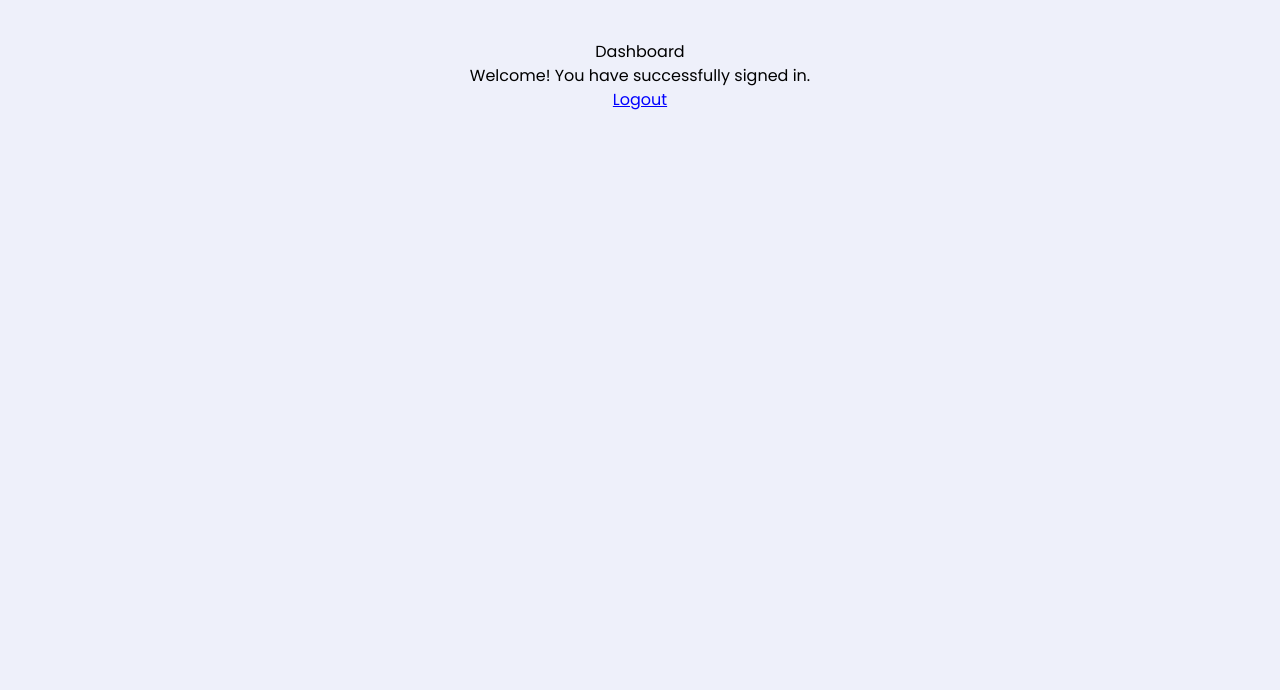
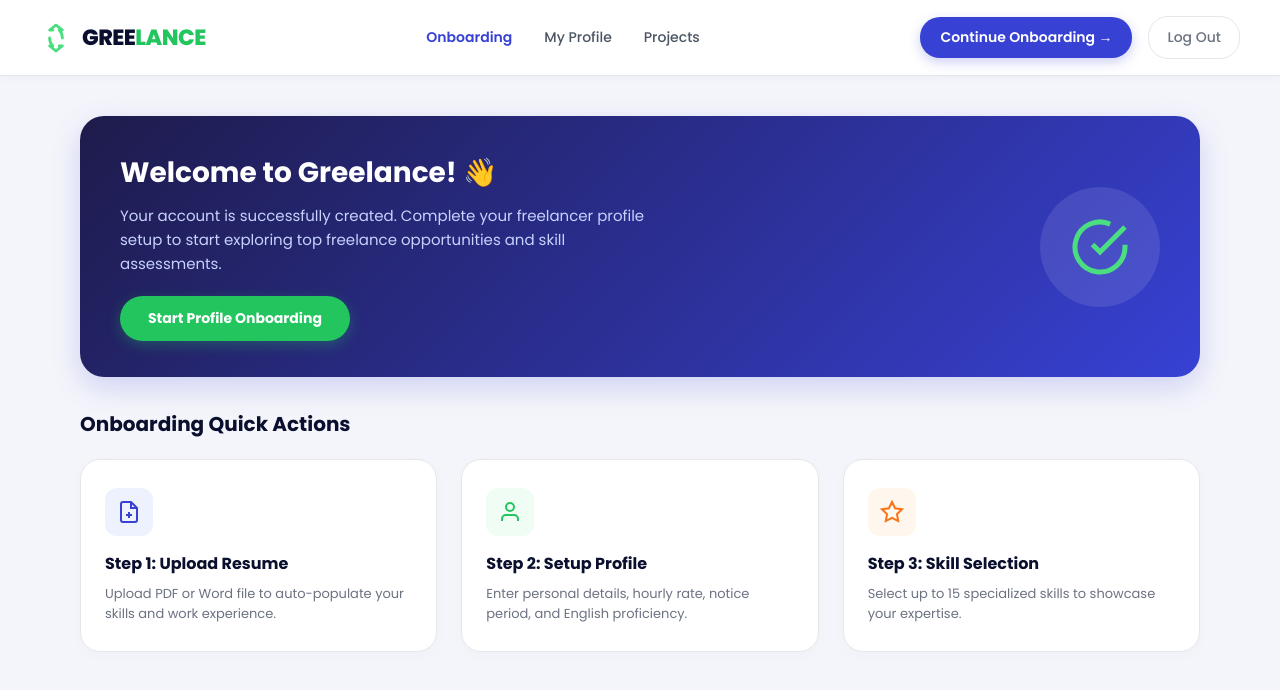
Before and after one commit to Mominkhalid045-debug/greelance-login, a React (Vite) app: page /dashboard in a window 1280 px wide. Shown: the top 690 px of the page. Built offline with nearby package versions, Linux system fonts and the light colour scheme.

Commit message:
Fix dashboard view and direct sign in redirect to onboarding flow

```diff
--- a/src/pages/Dashboard.jsx
+++ b/src/pages/Dashboard.jsx
@@ -1,12 +1,169 @@
-import React from 'react';
-import { Link } from 'react-router-dom';
+import { useNavigate, Link } from 'react-router-dom';
 
 export default function Dashboard() {
+  const navigate = useNavigate();
+
   return (
-    <div style={{ padding: '40px', textAlign: 'center', fontFamily: 'Poppins, sans-serif' }}>
-      <h1>Dashboard</h1>
-      <p>Welcome! You have successfully signed in.</p>
-      <Link to='/login' style={{ color: 'blue', textDecoration: 'underline' }}>Logout</Link>
+    <div style={{ width: '100vw', minHeight: '100vh', background: '#F4F5FB', fontFamily: "'Poppins', sans-serif", color: '#0A0F2E', display: 'flex', flexDirection: 'column' }}>
+
+      {/* Top Navbar */}
+      <header style={{ background: '#FFFFFF', borderBottom: '1px solid #E5E7EB', padding: '16px 40px', display: 'flex', alignItems: 'center', justifyContent: 'space-between', boxShadow: '0 2px 8px rgba(0,0,0,0.03)' }}>
+
+        {/* Brand Logo */}
+        <div style={{ display: 'flex', alignItems: 'center', gap: '10px', cursor: 'pointer' }} onClick={() => navigate('/')}>
+          <svg width="32" height="32" viewBox="0 0 40 40" fill="none">
+            <path d="M20 4 L28 10 L24 10 C24 10 28 14 28 20" stroke="#4ADE80" strokeWidth="3.5" strokeLinecap="round" strokeLinejoin="round" fill="none" />
+            <path d="M20 4 L12 10 L16 10" stroke="#4ADE80" strokeWidth="3.5" strokeLinecap="round" strokeLinejoin="round" fill="none" />
+            <path d="M20 36 L12 30 L16 30 C16 30 12 26 12 20" stroke="#4ADE80" strokeWidth="3.5" strokeLinecap="round" strokeLinejoin="round" fill="none" />
+            <path d="M20 36 L28 30 L24 30" stroke="#4ADE80" strokeWidth="3.5" strokeLinecap="round" strokeLinejoin="round" fill="none" />
+          </svg>
+          <span style={{ fontSize: '22px', fontWeight: 800, letterSpacing: '-0.5px' }}>
+            <span style={{ color: '#0A0F2E' }}>GREE</span>
+            <span style={{ color: '#22C55E' }}>LANCE</span>
+          </span>
+        </div>
+
+        {/* Navigation items */}
+        <nav style={{ display: 'flex', alignItems: 'center', gap: '32px' }}>
+          <Link to="/form" style={{ color: '#3741D4', fontWeight: 600, textDecoration: 'none', fontSize: '14px' }}>Onboarding</Link>
+          <Link to="/setup-profile" style={{ color: '#4B5563', fontWeight: 500, textDecoration: 'none', fontSize: '14px' }}>My Profile</Link>
+          <Link to="/dashboard" style={{ color: '#4B5563', fontWeight: 500, textDecoration: 'none', fontSize: '14px' }}>Projects</Link>
+        </nav>
+
+        {/* Profile / Logout action */}
+        <div style={{ display: 'flex', alignItems: 'center', gap: '16px' }}>
+          <button
+            onClick={() => navigate('/form')}
+            style={{
+              background: '#3741D4',
+              color: '#FFFFFF',
+              border: 'none',
+              borderRadius: '20px',
+              padding: '10px 20px',
+              fontWeight: 600,
+              fontSize: '14px',
+              cursor: 'pointer',
+              boxShadow: '0 4px 12px rgba(55,65,212,0.25)'
+            }}
+          >
+            Continue Onboarding →
+          </button>
+          <button
+            onClick={() => navigate('/login')}
+            style={{
+              background: 'transparent',
+              color: '#6B7280',
+              border: '1px solid #E5E7EB',
+              borderRadius: '20px',
+              padding: '10px 18px',
+              fontWeight: 500,
+              fontSize: '14px',
+              cursor: 'pointer'
+            }}
+          >
+            Log Out
+          </button>
+        </div>
+
+      </header>
+
+      {/* Main Content Area */}
+      <main style={{ flex: 1, padding: '40px', maxWidth: '1200px', margin: '0 auto', width: '100%', boxSizing: 'border-box' }}>
+
+        {/* Welcome Banner */}
+        <div style={{ background: 'linear-gradient(135deg, #1E1B4B 0%, #3741D4 100%)', borderRadius: '24px', padding: '36px 40px', color: '#FFFFFF', display: 'flex', alignItems: 'center', justifyContent: 'space-between', boxShadow: '0 10px 30px rgba(55,65,212,0.2)', marginBottom: '32px' }}>
+          <div>
+            <h1 style={{ fontSize: '28px', fontWeight: 700, margin: '0 0 10px 0' }}>Welcome to Greelance! 👋</h1>
+            <p style={{ fontSize: '15px', color: '#C7D2FE', margin: '0 0 20px 0', maxWidth: '540px', lineHeight: '1.6' }}>
+              Your account is successfully created. Complete your freelancer profile setup to start exploring top freelance opportunities and skill assessments.
+            </p>
+            <div style={{ display: 'flex', gap: '16px' }}>
+              <button
+                onClick={() => navigate('/form')}
+                style={{
+                  background: '#22C55E',
+                  color: '#FFFFFF',
+                  border: 'none',
+                  borderRadius: '24px',
+                  padding: '12px 28px',
+                  fontWeight: 700,
+                  fontSize: '14px',
+                  cursor: 'pointer',
+                  boxShadow: '0 4px 14px rgba(34,197,94,0.3)'
+                }}
+              >
+                Start Profile Onboarding
+              </button>
+            </div>
+          </div>
+          <div style={{ width: '120px', height: '120px', background: 'rgba(255,255,255,0.1)', borderRadius: '60px', display: 'flex', alignItems: 'center', justifyContent: 'center' }}>
+            <svg width="60" height="60" viewBox="0 0 24 24" fill="none" stroke="#4ADE80" strokeWidth="2">
+              <path d="M22 11.08V12a10 10 0 1 1-5.93-9.14" />
+              <polyline points="22 4 12 14.01 9 11.01" />
+            </svg>
+          </div>
+        </div>
+
+        {/* Quick Actions Grid */}
+        <h2 style={{ fontSize: '20px', fontWeight: 700, marginBottom: '20px', color: '#0A0F2E' }}>Onboarding Quick Actions</h2>
+
+        <div style={{ display: 'grid', gridTemplateColumns: 'repeat(auto-fit, minmax(260px, 1fr))', gap: '24px', marginBottom: '40px' }}>
+
+          {/* Card 1: Resume Upload */}
+          <div
+            onClick={() => navigate('/form')}
+            style={{ background: '#FFFFFF', borderRadius: '20px', padding: '28px 24px', border: '1px solid #E5E7EB', cursor: 'pointer', transition: 'transform 0.2s, box-shadow 0.2s', boxShadow: '0 4px 16px rgba(0,0,0,0.02)' }}
+            onMouseEnter={(e) => { e.currentTarget.style.transform = 'translateY(-4px)'; e.currentTarget.style.boxShadow = '0 12px 24px rgba(0,0,0,0.08)'; }}
+            onMouseLeave={(e) => { e.currentTarget.style.transform = 'translateY(0)'; e.currentTarget.style.boxShadow = '0 4px 16px rgba(0,0,0,0.02)'; }}
+          >
+            <div style={{ width: '48px', height: '48px', borderRadius: '12px', background: '#EEF2FF', display: 'flex', alignItems: 'center', justifyContent: 'center', marginBottom: '16px' }}>
+              <svg width="24" height="24" viewBox="0 0 24 24" fill="none" stroke="#3741D4" strokeWidth="2">
+                <path d="M14 2H6a2 2 0 0 0-2 2v16a2 2 0 0 0 2 2h12a2 2 0 0 0 2-2V8z" />
+                <polyline points="14 2 14 8 20 8" />
+                <line x1="12" y1="18" x2="12" y2="12" />
+                <line x1="9" y1="15" x2="15" y2="15" />
+              </svg>
+            </div>
+            <h3 style={{ fontSize: '16px', fontWeight: 700, margin: '0 0 8px 0' }}>Step 1: Upload Resume</h3>
+            <p style={{ fontSize: '13px', color: '#6B7280', margin: 0, lineHeight: 1.5 }}>Upload PDF or Word file to auto-populate your skills and work experience.</p>
+          </div>
+
+          {/* Card 2: Setup Profile */}
+          <div
+            onClick={() => navigate('/setup-profile')}
+            style={{ background: '#FFFFFF', borderRadius: '20px', padding: '28px 24px', border: '1px solid #E5E7EB', cursor: 'pointer', transition: 'transform 0.2s, box-shadow 0.2s', boxShadow: '0 4px 16px rgba(0,0,0,0.02)' }}
+            onMouseEnter={(e) => { e.currentTarget.style.transform = 'translateY(-4px)'; e.currentTarget.style.boxShadow = '0 12px 24px rgba(0,0,0,0.08)'; }}
+            onMouseLeave={(e) => { e.currentTarget.style.transform = 'translateY(0)'; e.currentTarget.style.boxShadow = '0 4px 16px rgba(0,0,0,0.02)'; }}
+          >
+            <div style={{ width: '48px', height: '48px', borderRadius: '12px', background: '#F0FDF4', display: 'flex', alignItems: 'center', justifyContent: 'center', marginBottom: '16px' }}>
+              <svg width="24" height="24" viewBox="0 0 24 24" fill="none" stroke="#22C55E" strokeWidth="2">
+                <path d="M20 21v-2a4 4 0 0 0-4-4H8a4 4 0 0 0-4 4v2" />
+                <circle cx="12" cy="7" r="4" />
+              </svg>
+            </div>
+            <h3 style={{ fontSize: '16px', fontWeight: 700, margin: '0 0 8px 0' }}>Step 2: Setup Profile</h3>
+            <p style={{ fontSize: '13px', color: '#6B7280', margin: 0, lineHeight: 1.5 }}>Enter personal details, hourly rate, notice period, and English proficiency.</p>
+          </div>
+
+          {/* Card 3: Skill Verification */}
+          <div
+            onClick={() => navigate('/form')}
+            style={{ background: '#FFFFFF', borderRadius: '20px', padding: '28px 24px', border: '1px solid #E5E7EB', cursor: 'pointer', transition: 'transform 0.2s, box-shadow 0.2s', boxShadow: '0 4px 16px rgba(0,0,0,0.02)' }}
+            onMouseEnter={(e) => { e.currentTarget.style.transform = 'translateY(-4px)'; e.currentTarget.style.boxShadow = '0 12px 24px rgba(0,0,0,0.08)'; }}
+            onMouseLeave={(e) => { e.currentTarget.style.transform = 'translateY(0)'; e.currentTarget.style.boxShadow = '0 4px 16px rgba(0,0,0,0.02)'; }}
+          >
+            <div style={{ width: '48px', height: '48px', borderRadius: '12px', background: '#FFF7ED', display: 'flex', alignItems: 'center', justifyContent: 'center', marginBottom: '16px' }}>
+              <svg width="24" height="24" viewBox="0 0 24 24" fill="none" stroke="#F97316" strokeWidth="2">
+                <polygon points="12 2 15.09 8.26 22 9.27 17 14.14 18.18 21.02 12 17.77 5.82 21.02 7 14.14 2 9.27 8.91 8.26 12 2" />
+              </svg>
+            </div>
+            <h3 style={{ fontSize: '16px', fontWeight: 700, margin: '0 0 8px 0' }}>Step 3: Skill Selection</h3>
+            <p style={{ fontSize: '13px', color: '#6B7280', margin: 0, lineHeight: 1.5 }}>Select up to 15 specialized skills to showcase your expertise.</p>
+          </div>
+
+        </div>
+
+      </main>
     </div>
   );
 }
--- a/src/pages/Login.jsx
+++ b/src/pages/Login.jsx
@@ -46,8 +46,8 @@ export default function Login() {
   const handleSubmit = (e) => {
     e.preventDefault();
     console.log('Sign in with:', email);
-    // Dummy navigation for demo purposes
-    navigate('/dashboard');
+    // Navigate directly into the Greelance onboarding flow
+    navigate('/form');
   };
 
   return (
```
